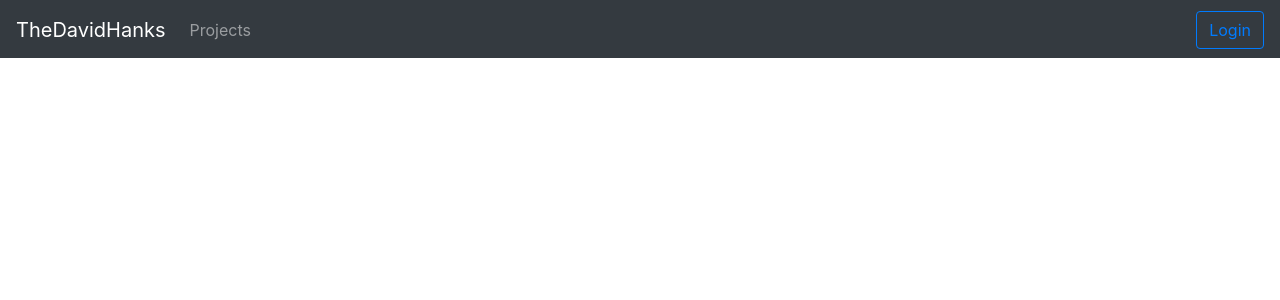
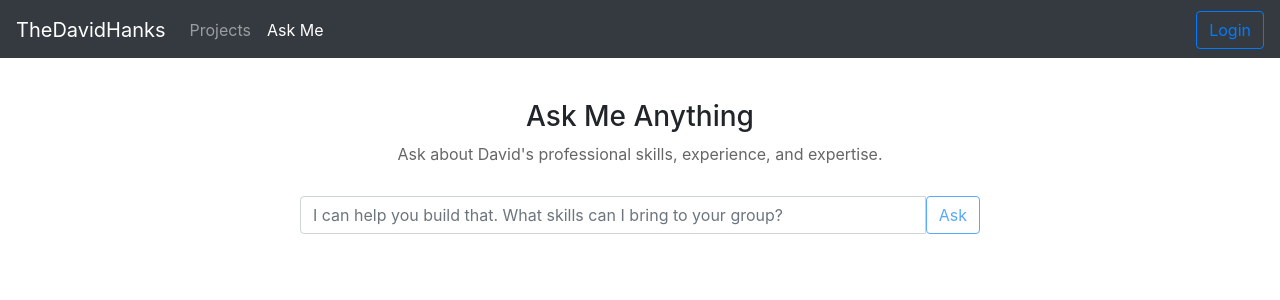
Before and after one commit to thedavidhanks/thedavidhanks2, a React (Vite) app: page /askme in a window 1280 px wide. Shown: the top 300 px of the page. Built offline with nearby package versions, Linux system fonts and the light colour scheme; no server answers.

Commit message:
ask an askme api

```diff
--- a/src/components/BSnavbar.jsx
+++ b/src/components/BSnavbar.jsx
@@ -10,6 +10,9 @@ class BSnavbar extends Component {
                       <ul className="navbar-nav mr-auto">
                         <li className="nav-item">
                           <NavLink className="nav-link" to="/projects" >Projects<span className="sr-only">(current)</span></NavLink>
+                        </li>
+                        <li className="nav-item">
+                          <NavLink className="nav-link" to="/askme">Ask Me</NavLink>
                         </li>
                         {true?null:
                         <li className="nav-item dropdown">
--- /dev/null
+++ b/src/components/askme/index.jsx
@@ -0,0 +1,131 @@
+import React, { useState, useRef, useEffect } from 'react';
+
+const API_URL = 'https://6oyuu5k3l1.execute-api.us-east-1.amazonaws.com/Prod/ask';
+const API_KEY = import.meta.env.VITE_AWS_SKILLS_API_KEY;
+
+const AskMe = () => {
+    const [question, setQuestion] = useState('');
+    const [displayedAnswer, setDisplayedAnswer] = useState('');
+    const [loading, setLoading] = useState(false);
+    const [error, setError] = useState('');
+    const intervalRef = useRef(null);
+
+    useEffect(() => {
+        return () => {
+            if (intervalRef.current) clearInterval(intervalRef.current);
+        };
+    }, []);
+
+    const typeAnswer = (fullText) => {
+        let i = 0;
+        setDisplayedAnswer('');
+        intervalRef.current = setInterval(() => {
+            i++;
+            setDisplayedAnswer(fullText.slice(0, i));
+            if (i >= fullText.length) {
+                clearInterval(intervalRef.current);
+                intervalRef.current = null;
+            }
+        }, 20);
+    };
+
+    const handleSubmit = async (e) => {
+        e.preventDefault();
+        if (!question.trim()) return;
+
+        setLoading(true);
+        setDisplayedAnswer('');
+        setError('');
+
+        if (intervalRef.current) {
+            clearInterval(intervalRef.current);
+            intervalRef.current = null;
+        }
+
+        try {
+            const response = await fetch(API_URL, {
+                method: 'POST',
+                headers: {
+                    'Content-Type': 'application/json',
+                    'x-api-key': API_KEY,
+                },
+                body: JSON.stringify({ question: question }),
+            });
+
+            if (!response.ok) {
+                throw new Error(`Request failed (${response.status})`);
+            }
+
+            const data = await response.json();
+            const answer = data.answer || data.body || JSON.stringify(data);
+            setLoading(false);
+            typeAnswer(answer);
+        } catch (err) {
+            setLoading(false);
+            setError('Something went wrong. Please try again.');
+        }
+    };
+
+    return (
+        <div className="resume" style={{ maxWidth: 700, margin: '0 auto' }}>
+            <div style={{ textAlign: 'center', marginBottom: 30 }}>
+                <h3>Ask Me Anything</h3>
+                <p style={{ color: '#666' }}>
+                    Ask about David's professional skills, experience, and expertise.
+                </p>
+            </div>
+
+            <form onSubmit={handleSubmit} style={{ marginBottom: 30 }}>
+                <div className="input-group">
+                    <input
+                        type="text"
+                        className="form-control"
+                        placeholder="I can help you build that. What skills can I bring to your group?"
+                        value={question}
+                        onChange={(e) => setQuestion(e.target.value)}
+                        disabled={loading}
+                    />
+                    <button
+                        className="btn btn-outline-primary"
+                        type="submit"
+                        disabled={loading || !question.trim()}
+                    >
+                        {loading ? 'Thinking...' : 'Ask'}
+                    </button>
+                </div>
+            </form>
+
+            {error && (
+                <div className="alert alert-danger" role="alert">
+                    {error}
+                </div>
+            )}
+
+            {(displayedAnswer || loading) && (
+                <div
+                    style={{
+                        background: '#f8f9fa',
+                        borderRadius: 8,
+                        padding: 24,
+                        minHeight: 80,
+                        fontSize: '1.05em',
+                        lineHeight: 1.7,
+                        whiteSpace: 'pre-wrap',
+                    }}
+                >
+                    {loading && !displayedAnswer && (
+                        <span style={{ color: '#999' }}>Thinking...</span>
+                    )}
+                    {displayedAnswer}
+                    {displayedAnswer && intervalRef.current && (
+                        <span style={{ borderRight: '2px solid #333', animation: 'blink 1s step-end infinite' }}>
+                            &nbsp;
+                        </span>
+                    )}
+                </div>
+            )}
+        </div>
+    );
+};
+
+export default AskMe;
--- a/src/main.jsx
+++ b/src/main.jsx
@@ -8,6 +8,7 @@ import BSnavbar from './components/BSnavbar.jsx';
 import ToolHome from './components/tool_home.jsx';
 import ProjectHome from './components/projects/index.jsx';
 import AboutMe from './components/aboutme/index.jsx';
+import AskMe from './components/askme/index.jsx';
 import NWmap from './components/nwmap.jsx';
 import './index.css';
 
@@ -60,6 +61,7 @@ class App extends Component {
                         <Route path="/tools/nwmap" element={<NWmap/>} />
                         <Route path="/projects/*" element={<ProjectHome/>}/>
                         <Route path="/about" element={<AboutMe/>}/>
+                        <Route path="/askme" element={<AskMe/>}/>
                     </Routes>
                 </div>
             </div>
```
